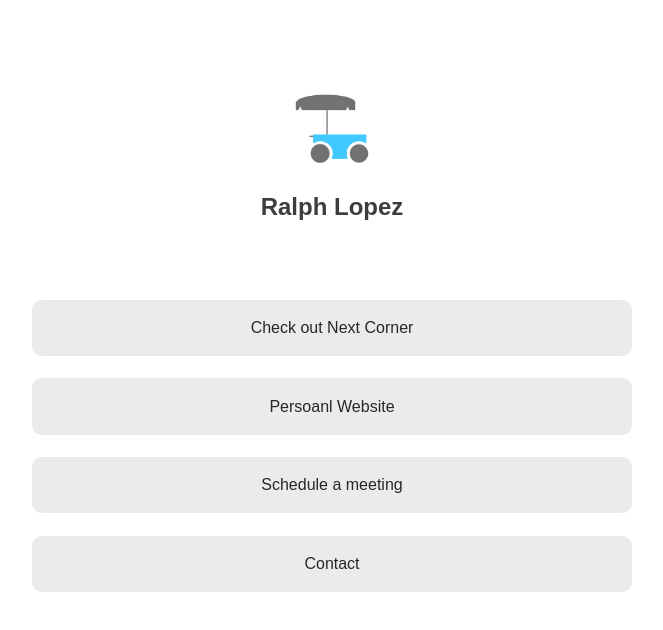
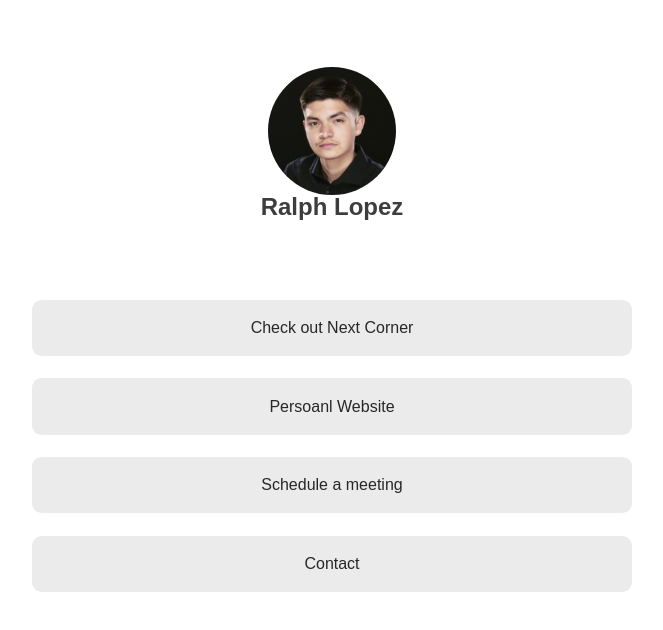
Before and after one commit to LARalph/branchxralphla, an Astro site: page / in a window 1280 px wide. Shown: the whole page, without its empty margins (308-971 px from the left). Built offline with nearby package versions, Linux system fonts and the light colour scheme; Astro itself is replaced by a stand-in of ours; some icons are missing.

Commit message:
Update index.astro

```diff
--- a/src/pages/index.astro
+++ b/src/pages/index.astro
@@ -2,7 +2,7 @@
 import { Icon } from 'astro-icon';
 import { mainContent, links, socialLinks } from '../links'; // Update the import path based on the correct location of the links.js file
 
-mainContent.imgSrc = '/assets/nextcorner.png'; // Update the imgSrc value with the correct file path to the new image
+mainContent.imgSrc = '/assets/icon.png'; // Update the imgSrc value with the correct file path to the new image
 
 ---
 
```
